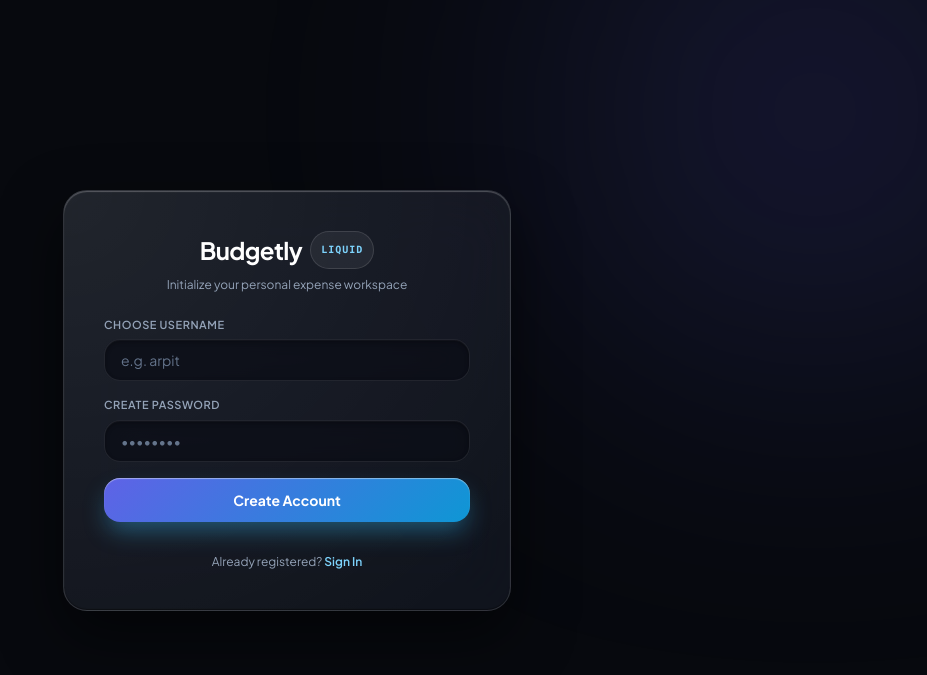
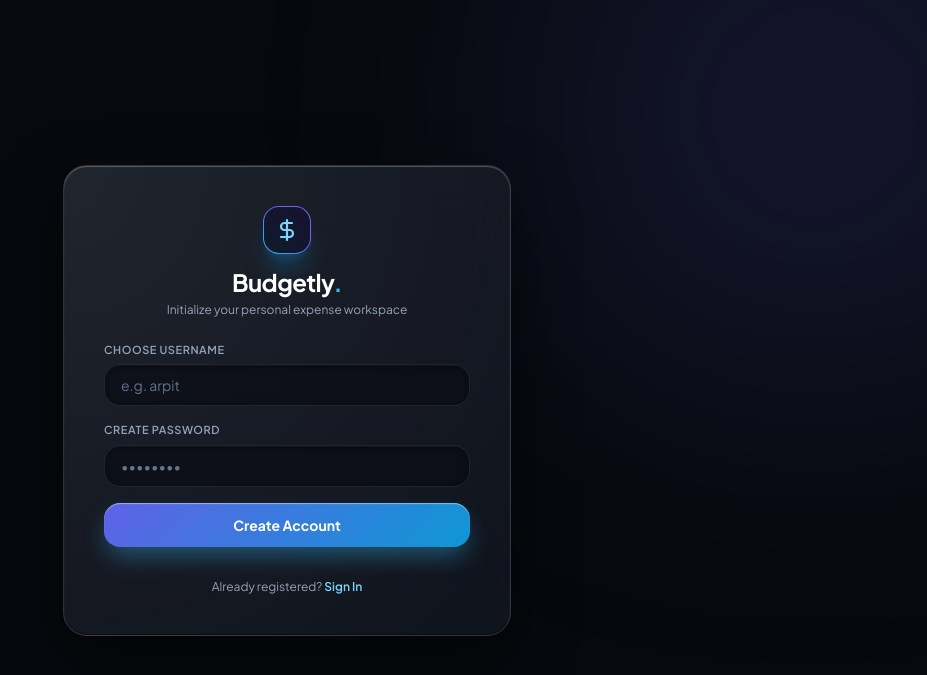
Before and after one commit to arpit-ydv/Budgetly, a Flask app: page /register in a window 1280 px wide. Shown: the top 675 px of the page, without its empty margins (353-1280 px from the left). Run offline with Flask 3, Linux system fonts and the light colour scheme; some libraries are stand-ins or nearby versions.

Commit message:
Add liquid logo icon , update branding to budgetly. , and remove badge pill

```diff
--- a/templates/register.html
+++ b/templates/register.html
@@ -67,13 +67,21 @@
   <div class="relative z-10 w-full max-w-md">
     <div class="liquid-glass rounded-3xl p-8 sm:p-10 space-y-6">
 
-      <!-- Brand & Title -->
-      <div class="text-center space-y-2">
-        <h1 class="text-2xl font-bold tracking-tight text-white flex items-center justify-center gap-2">
-          Budgetly
-          <span class="text-[10px] uppercase font-mono tracking-widest px-2.5 py-0.5 rounded-full bg-white/[0.06] text-sky-300 border border-white/[0.12]">Liquid</span>
-        </h1>
-        <p class="text-xs text-slate-400">Initialize your personal expense workspace</p>
+    <!-- Brand & Title -->
+      <div class="text-center space-y-3">
+        <div class="mx-auto h-12 w-12 rounded-2xl bg-gradient-to-tr from-sky-400 via-indigo-500 to-violet-500 p-[1px] shadow-xl shadow-sky-500/25">
+          <div class="h-full w-full bg-[#0b0e18]/90 rounded-[15px] flex items-center justify-center backdrop-blur-md">
+            <svg class="w-6 h-6 text-sky-300" viewBox="0 0 24 24" fill="none" stroke="currentColor" stroke-width="2.2" stroke-linecap="round" stroke-linejoin="round">
+              <path d="M12 2v20M17 5H9.5a3.5 3.5 0 0 0 0 7h5a3.5 3.5 0 0 1 0 7H6"/>
+            </svg>
+          </div>
+        </div>
+        <div>
+          <h1 class="text-2xl font-bold tracking-tight text-white">
+            Budgetly<span class="text-sky-400">.</span>
+          </h1>
+          <p class="text-xs text-slate-400 mt-1">Initialize your personal expense workspace</p>
+        </div>
       </div>
 
       <!-- Flash Messages -->
```
Also changed, not shown: templates/index.html (+16 -7 lines), templates/login.html (+14 -6 lines).
